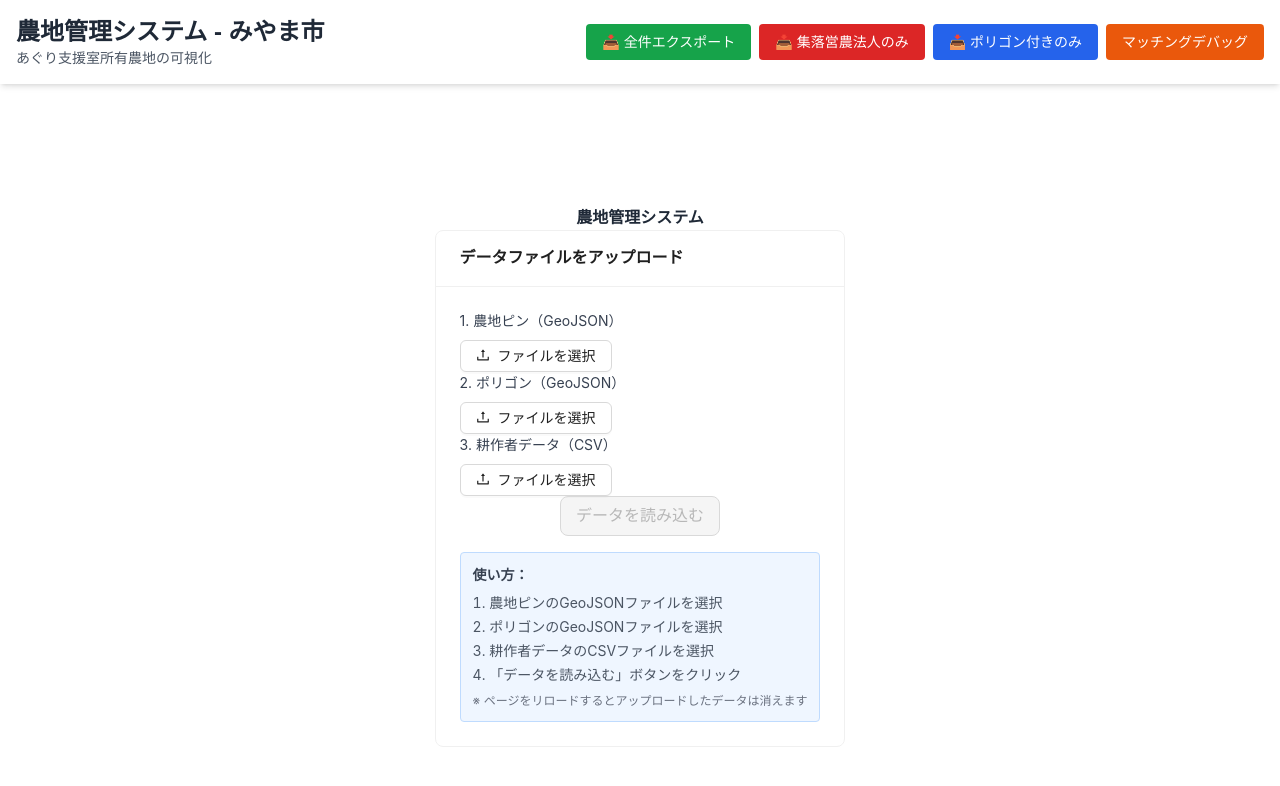
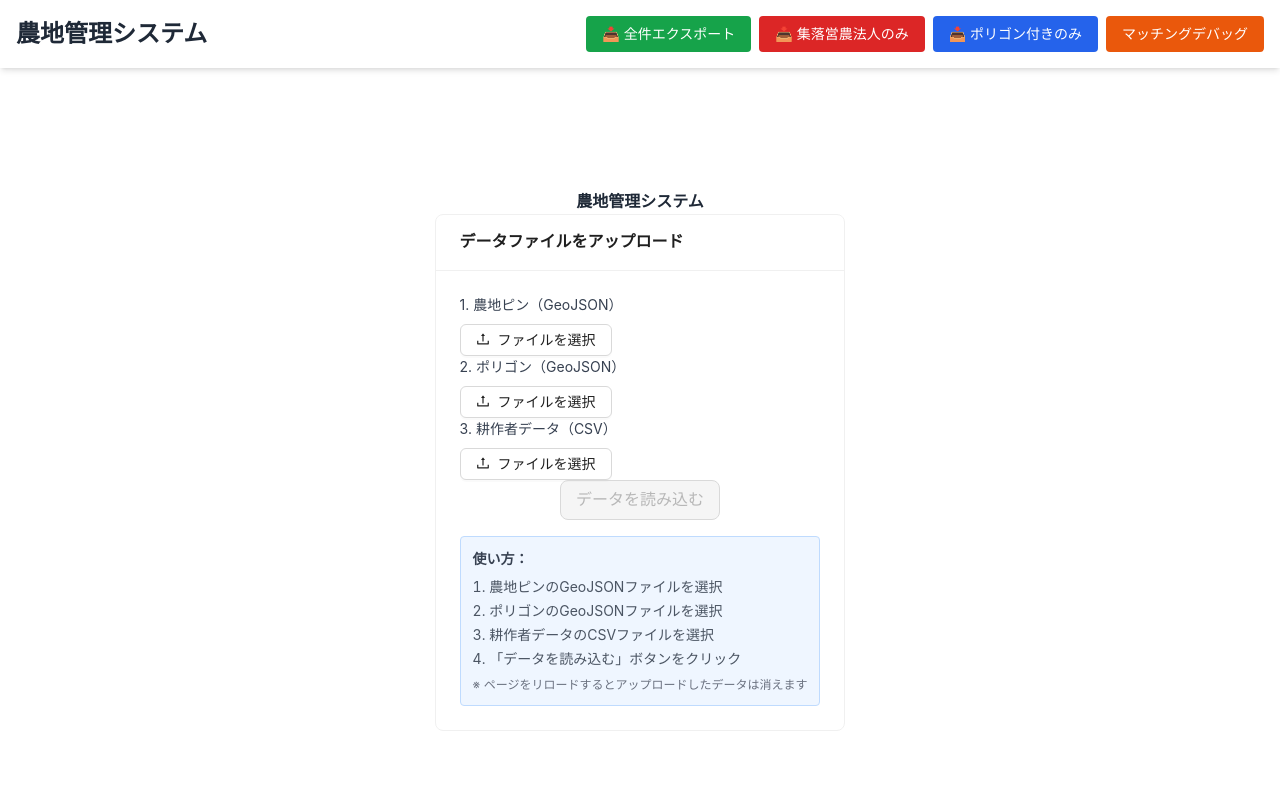
Before and after one commit to agri-pass/agrico-for-ja-frontend, a Next.js app: page / in a window 1280 px wide. Shown: the top 786 px of the page. Built offline with nearby package versions, Linux system fonts and the light colour scheme.

Commit message:
feat:miyamasi

```diff
--- a/src/app/page.tsx
+++ b/src/app/page.tsx
@@ -32,11 +32,9 @@
         <div className="flex justify-between items-center">
           <div>
             <h1 className="text-2xl font-bold text-gray-800">
-              農地管理システム - みやま市
+              農地管理システム
             </h1>
-            <p className="text-sm text-gray-600">
-              あぐり支援室所有農地の可視化
-            </p>
+            <p className="text-sm text-gray-600"></p>
           </div>
           <div className="flex gap-2">
             <button
```
Also changed, not shown: 1 other file (tests, documents, lock files or other folders).
